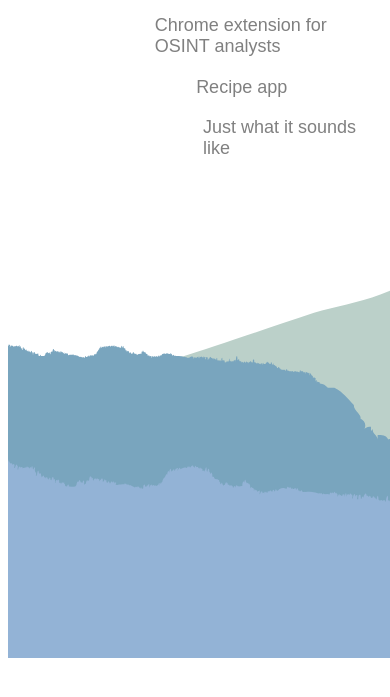
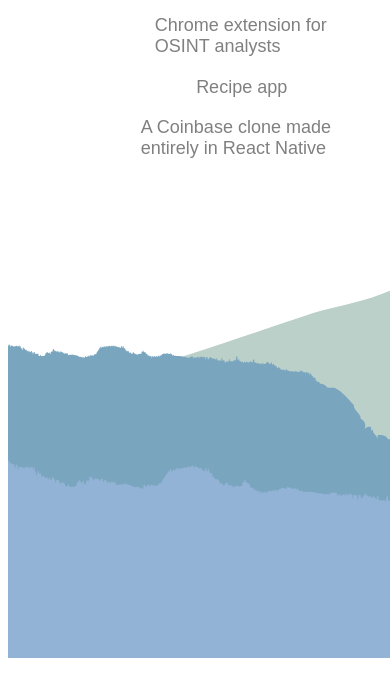
Before and after one commit to jackburrus/Portfolio, a Gatsby site: page / in a window 390 px wide. Shown: the part 93-790 px from the top of the page. Built offline with nearby package versions, Linux system fonts and the light colour scheme; Gatsby itself is replaced by a stand-in of ours.

Commit message:
updated mobile

```diff
--- a/src/components/MobileWorks.js
+++ b/src/components/MobileWorks.js
@@ -27,7 +27,7 @@ export default function MobileWorks() {
       />
       <MobileWorksRow
         name="Coinbase Clone"
-        description="Just what it sounds like"
+        description="A Coinbase clone made entirely in React Native"
         icons={[<JavaScript />, <Expo />]}
         link="https://github.com/jackburrus/coinbaseClone"
       />
```
